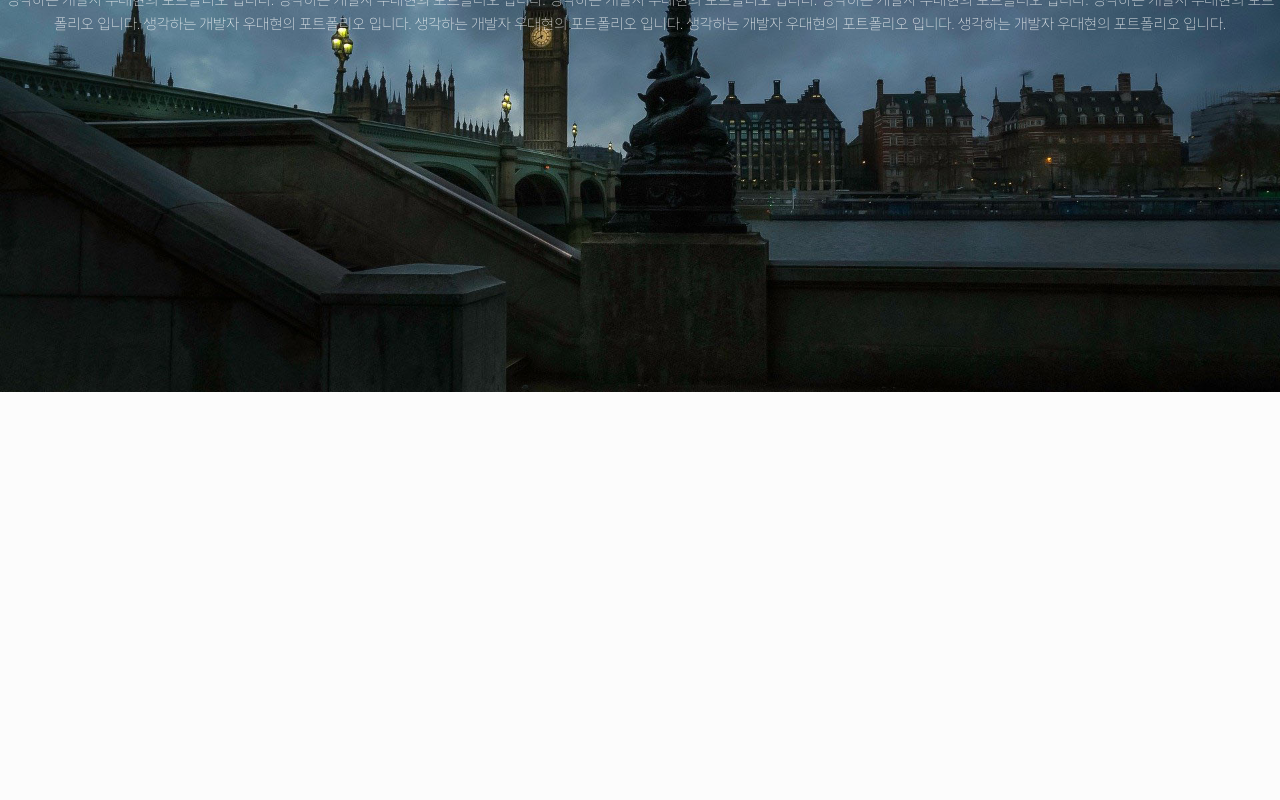
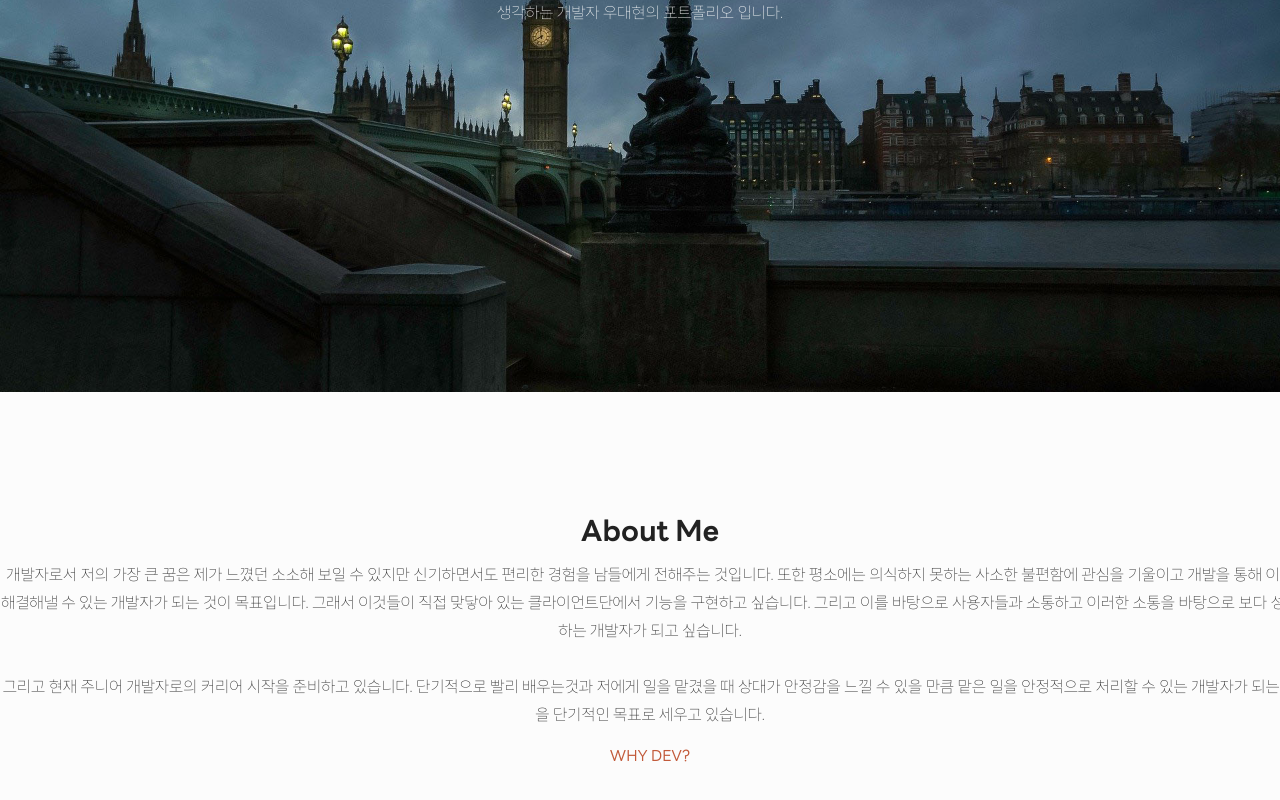
Before and after one commit to WooDaeHyun/woodaefolio, a Next.js app: page / in a window 1280 px wide. Shown: the part 408-1208 px from the top of the page. Before the commit the page ends 800 px from the top, so only its background shows below. Built offline with nearby package versions, Linux system fonts and the light colour scheme.

Commit message:
feat: About me 컴포넌트 마크업

```diff
--- a/src/app/page.tsx
+++ b/src/app/page.tsx
@@ -1,11 +1,13 @@
 import Image from 'next/image';
 
-import Intro from '@/ui/Intro/Intro';
+import Intro from '@/ui/Intro';
+import About from '@/ui/About';
 
 export default function Home() {
   return (
     <main>
       <Intro />
+      <About />
     </main>
   );
 }
--- /dev/null
+++ b/src/ui/About.tsx
@@ -0,0 +1,44 @@
+const About = () => {
+  return (
+    <div className="about-content m-auto w-[1300px] py-[130px]">
+      <div className="text-center">
+        <div className="flex flex-col gap-4">
+          <h2 className="text-lg font-bold">About Me</h2>
+          <p className="text-2xs font-thin leading-7">
+            개발자로서 저의 가장 큰 꿈은 제가 느꼈던 소소해 보일 수 있지만
+            신기하면서도 편리한 경험을 남들에게 전해주는 것입니다. 또한 평소에는
+            의식하지 못하는 사소한 불편함에 관심을 기울이고 개발을 통해 이를
+            해결해낼 수 있는 개발자가 되는 것이 목표입니다. 그래서 이것들이 직접
+            맞닿아 있는 클라이언트단에서 기능을 구현하고 싶습니다. 그리고 이를
+            바탕으로 사용자들과 소통하고 이러한 소통을 바탕으로 보다 성장하는
+            개발자가 되고 싶습니다.
+            <br />
+            <br />
+            그리고 현재 주니어 개발자로의 커리어 시작을 준비하고 있습니다.
+            단기적으로 빨리 배우는것과 저에게 일을 맡겼을 때 상대가 안정감을
+            느낄 수 있을 만큼 맡은 일을 안정적으로 처리할 수 있는 개발자가 되는
+            것을 단기적인 목표로 세우고 있습니다.
+          </p>
+          <a
+            href="https://woodaelog.com/about/"
+            className="text-[#c25a3a] hover:underline"
+          >
+            WHY DEV?
+          </a>
+        </div>
+      </div>
+      {/* <div className="photo flex h-[100%] w-auto flex-[2_0_0%] justify-center">
+        <Image
+          className="h-auto max-w-full rounded-b-[45%] rounded-l-[75%] rounded-r-[95%] rounded-t-[90%] object-contain"
+          src="/images/myProfile.png"
+          alt="프로필 이미지"
+          width={300}
+          height={100}
+        />
+        className="rounded-[50% 60% 65% 35% / 40% 45% 55% 60%]
+      </div> */}
+    </div>
+  );
+};
+
+export default About;
--- a/src/ui/Intro/Intro.tsx
+++ b/src/ui/Intro.tsx
@@ -27,13 +27,8 @@ const Intro = () => {
       <main className="intro flex h-screen items-center justify-center bg-intro bg-cover bg-center bg-no-repeat">
         <div className="heading w-[1300px] text-center text-white">
           <h1 className="mb-5 text-3xl font-bold">WOODAEHYUN PORTFOLIO</h1>
-          <p className="font-thin leading-6">
-            생각하는 개발자 우대현의 포트폴리오 입니다. 생각하는 개발자 우대현의
-            포트폴리오 입니다. 생각하는 개발자 우대현의 포트폴리오 입니다.
-            생각하는 개발자 우대현의 포트폴리오 입니다. 생각하는 개발자 우대현의
-            포트폴리오 입니다. 생각하는 개발자 우대현의 포트폴리오 입니다.
-            생각하는 개발자 우대현의 포트폴리오 입니다. 생각하는 개발자 우대현의
-            포트폴리오 입니다. 생각하는 개발자 우대현의 포트폴리오 입니다.
+          <p className="text-2xs font-thin leading-6">
+            생각하는 개발자 우대현의 포트폴리오 입니다.
           </p>
         </div>
       </main>
```
Also changed, not shown: 1 other file (tests, documents, lock files or other folders).
